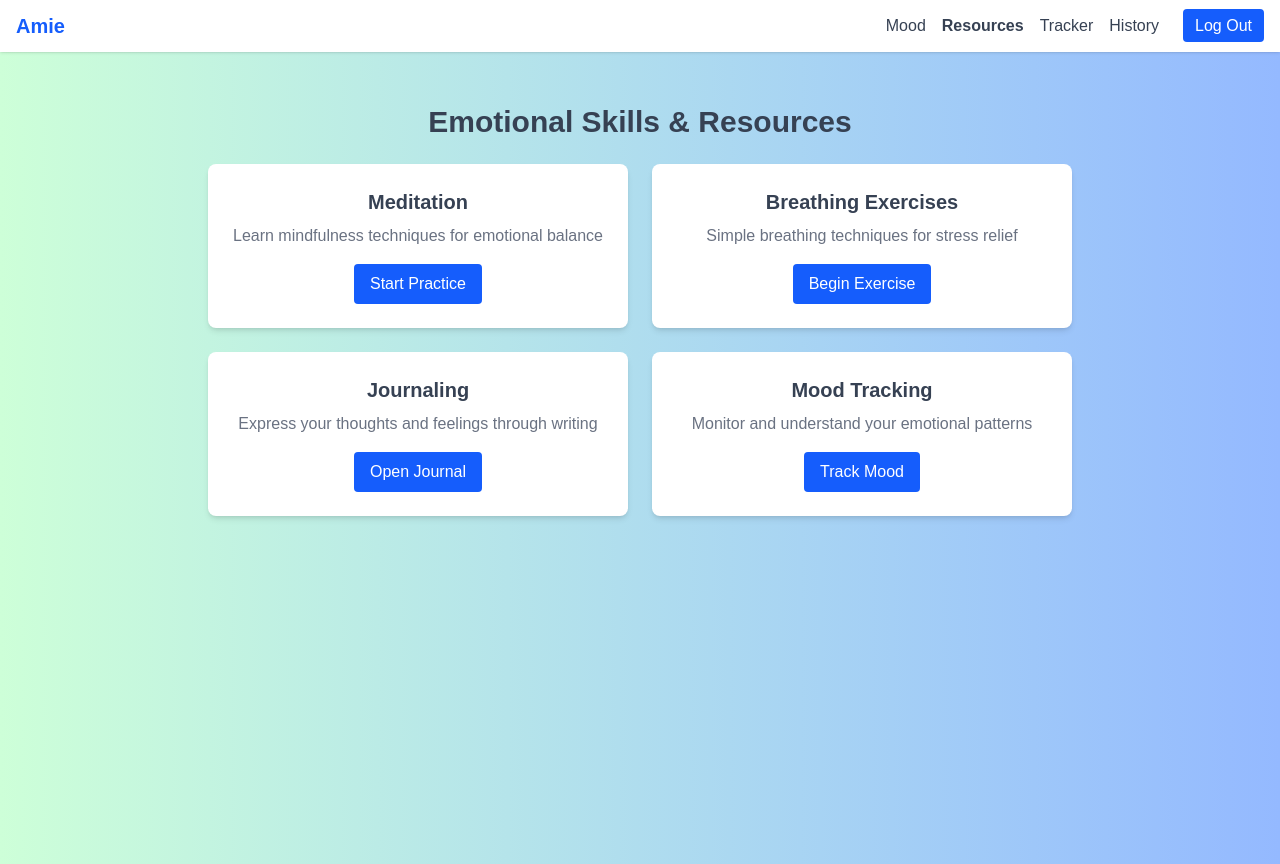
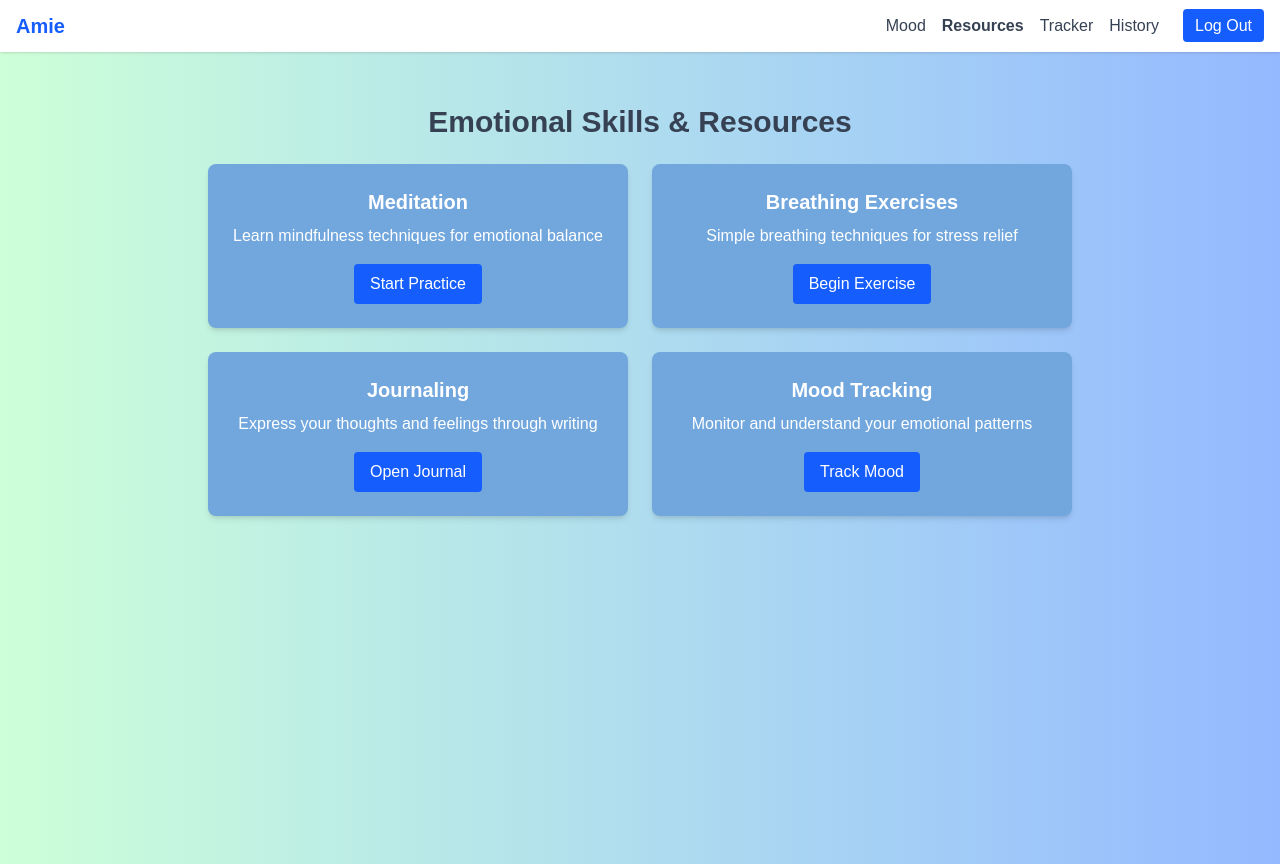
Before and after one commit to akelladeepak/amie-webapp, a React (Vite) app in the folder amie/: page /resources in a window 1280 px wide. Built offline with nearby package versions, Linux system fonts and the light colour scheme; the HTML template or start-up script is replaced by a standard one.

Commit message:
Change resources card bg color and text color

```diff
--- a/amie/src/pages/Resources.jsx
+++ b/amie/src/pages/Resources.jsx
@@ -10,12 +10,12 @@ function Resources() {
       <div className="grid grid-cols-1 md:grid-cols-2 gap-6 max-w-4xl w-full px-4">
         <Link
           to="/coming-soon"
-          className="bg-white shadow-md rounded-lg p-6 flex flex-col justify-center items-center hover:shadow-xl transition-shadow"
+          className="bg-[#72a7dd] shadow-md rounded-lg p-6 flex flex-col justify-center items-center hover:shadow-xl transition-shadow"
         >
-          <h2 className="text-xl font-semibold text-gray-700 mb-2">
+          <h2 className="text-xl font-semibold text-white mb-2">
             Meditation
           </h2>
-          <p className="text-gray-500 text-center">
+          <p className="text-white text-center">
             Learn mindfulness techniques for emotional balance
           </p>
           <button className="mt-4 bg-blue-600 text-white px-4 py-2 rounded hover:bg-blue-700">
@@ -24,12 +24,12 @@ function Resources() {
         </Link>
         <Link
           to="/coming-soon"
-          className="bg-white shadow-md rounded-lg p-6 flex flex-col justify-center items-center hover:shadow-xl transition-shadow"
+          className="bg-[#72a7dd] shadow-md rounded-lg p-6 flex flex-col justify-center items-center hover:shadow-xl transition-shadow"
         >
-          <h2 className="text-xl font-semibold text-gray-700 mb-2">
+          <h2 className="text-xl font-semibold text-white mb-2">
             Breathing Exercises
           </h2>
-          <p className="text-gray-500 text-center">
+          <p className="text-white text-center">
             Simple breathing techniques for stress relief
           </p>
           <button className="mt-4 bg-blue-600 text-white px-4 py-2 rounded hover:bg-blue-700">
@@ -38,12 +38,12 @@ function Resources() {
         </Link>
         <Link
           to="/coming-soon"
-          className="bg-white shadow-md rounded-lg p-6 flex flex-col justify-center items-center hover:shadow-xl transition-shadow"
+          className="bg-[#72a7dd] shadow-md rounded-lg p-6 flex flex-col justify-center items-center hover:shadow-xl transition-shadow"
         >
-          <h2 className="text-xl font-semibold text-gray-700 mb-2">
+          <h2 className="text-xl font-semibold text-white mb-2">
             Journaling
           </h2>
-          <p className="text-gray-500 text-center">
+          <p className="text-white text-center">
             Express your thoughts and feelings through writing
           </p>
           <button className="mt-4 bg-blue-600 text-white px-4 py-2 rounded hover:bg-blue-700">
@@ -52,12 +52,12 @@ function Resources() {
         </Link>
         <Link
           to="/mood-tracker"
-          className="bg-white shadow-md rounded-lg p-6 flex flex-col justify-center items-center hover:shadow-xl transition-shadow"
+          className="bg-[#72a7dd] shadow-md rounded-lg p-6 flex flex-col justify-center items-center hover:shadow-xl transition-shadow"
         >
-          <h2 className="text-xl font-semibold text-gray-700 mb-2">
+          <h2 className="text-xl font-semibold text-white mb-2">
             Mood Tracking
           </h2>
-          <p className="text-gray-500 text-center">
+          <p className="text-white text-center">
             Monitor and understand your emotional patterns
           </p>
           <button className="mt-4 bg-blue-600 text-white px-4 py-2 rounded hover:bg-blue-700">
```
